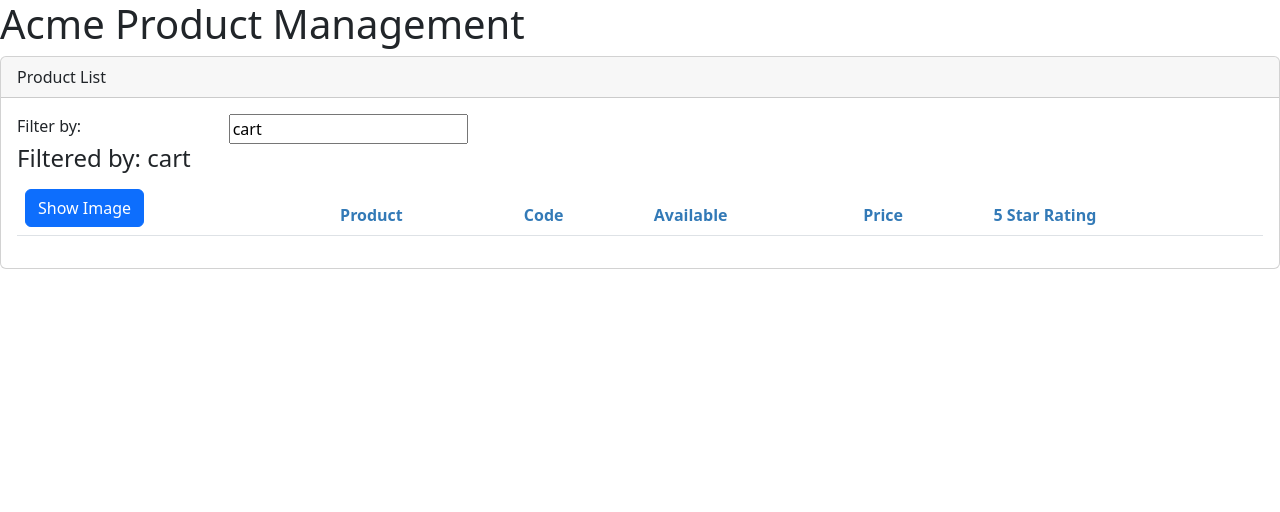
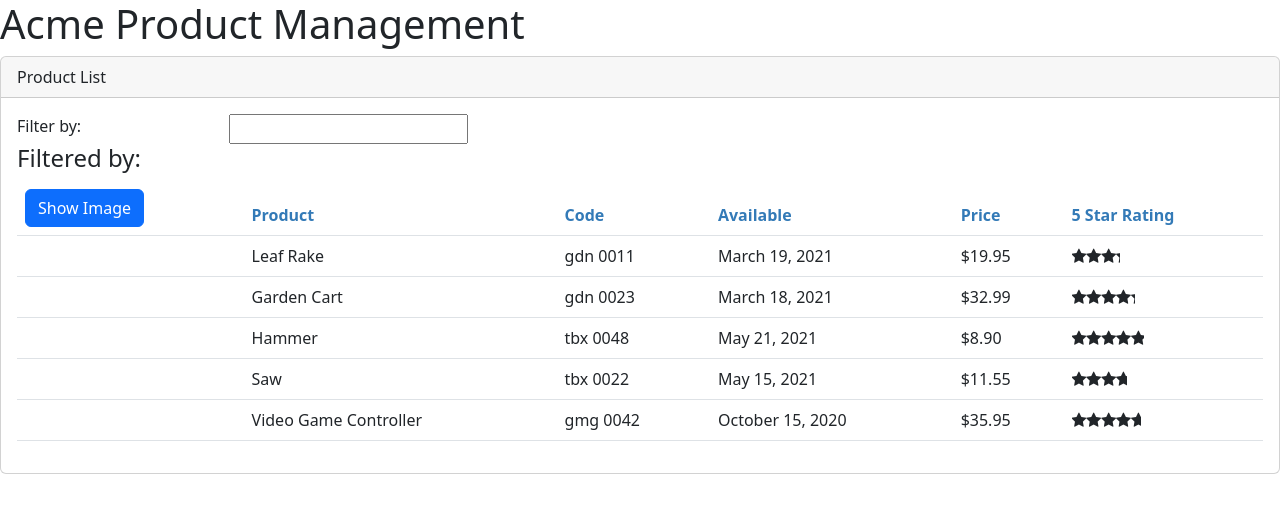
Before and after one commit to BrunoCandia/apm-new, an Angular app: page / in a window 1280 px wide. Shown: the top 512 px of the page. Built offline with nearby package versions, Linux system fonts and the light colour scheme.

Commit message:
Services and Dependency Injection

```diff
--- a/src/app/products/product-list.component.ts
+++ b/src/app/products/product-list.component.ts
@@ -1,5 +1,6 @@
 import { Component, OnInit } from "@angular/core";
 import { IProduct } from "./product";
+import { ProductService } from "./product.service";
 
 @Component({
     selector: 'pm-products',
@@ -26,59 +27,69 @@
     }
 
     filteredProducts: IProduct[] = [];
+    products: IProduct[] = [];
 
-    products: IProduct[] = [
-        {
-          "productId": 1,
-          "productName": "Leaf Rake",
-          "productCode": "GDN-0011",
-          "releaseDate": "March 19, 2021",
-          "description": "Leaf rake with 48-inch wooden handle.",
-          "price": 19.95,
-          "starRating": 3.2,
-          "imageUrl": "assets/images/leaf_rake.png"
-        },
-        {
-          "productId": 2,
-          "productName": "Garden Cart",
-          "productCode": "GDN-0023",
-          "releaseDate": "March 18, 2021",
-          "description": "15 gallon capacity rolling garden cart",
-          "price": 32.99,
-          "starRating": 4.2,
-          "imageUrl": "assets/images/garden_cart.png"
-        },
-        {
-          "productId": 5,
-          "productName": "Hammer",
-          "productCode": "TBX-0048",
-          "releaseDate": "May 21, 2021",
-          "description": "Curved claw steel hammer",
-          "price": 8.9,
-          "starRating": 4.8,
-          "imageUrl": "assets/images/hammer.png"
-        },
-        {
-          "productId": 8,
-          "productName": "Saw",
-          "productCode": "TBX-0022",
-          "releaseDate": "May 15, 2021",
-          "description": "15-inch steel blade hand saw",
-          "price": 11.55,
-          "starRating": 3.7,
-          "imageUrl": "assets/images/saw.png"
-        },
-        {
-          "productId": 10,
-          "productName": "Video Game Controller",
-          "productCode": "GMG-0042",
-          "releaseDate": "October 15, 2020",
-          "description": "Standard two-button video game controller",
-          "price": 35.95,
-          "starRating": 4.6,
-          "imageUrl": "assets/images/xbox-controller.png"
-        }
-      ];
+    // products: IProduct[] = [
+    //     {
+    //       "productId": 1,
+    //       "productName": "Leaf Rake",
+    //       "productCode": "GDN-0011",
+    //       "releaseDate": "March 19, 2021",
+    //       "description": "Leaf rake with 48-inch wooden handle.",
+    //       "price": 19.95,
+    //       "starRating": 3.2,
+    //       "imageUrl": "assets/images/leaf_rake.png"
+    //     },
+    //     {
+    //       "productId": 2,
+    //       "productName": "Garden Cart",
+    //       "productCode": "GDN-0023",
+    //       "releaseDate": "March 18, 2021",
+    //       "description": "15 gallon capacity rolling garden cart",
+    //       "price": 32.99,
+    //       "starRating": 4.2,
+    //       "imageUrl": "assets/images/garden_cart.png"
+    //     },
+    //     {
+    //       "productId": 5,
+    //       "productName": "Hammer",
+    //       "productCode": "TBX-0048",
+    //       "releaseDate": "May 21, 2021",
+    //       "description": "Curved claw steel hammer",
+    //       "price": 8.9,
+    //       "starRating": 4.8,
+    //       "imageUrl": "assets/images/hammer.png"
+    //     },
+    //     {
+    //       "productId": 8,
+    //       "productName": "Saw",
+    //       "productCode": "TBX-0022",
+    //       "releaseDate": "May 15, 2021",
+    //       "description": "15-inch steel blade hand saw",
+    //       "price": 11.55,
+    //       "starRating": 3.7,
+    //       "imageUrl": "assets/images/saw.png"
+    //     },
+    //     {
+    //       "productId": 10,
+    //       "productName": "Video Game Controller",
+    //       "productCode": "GMG-0042",
+    //       "releaseDate": "October 15, 2020",
+    //       "description": "Standard two-button video game controller",
+    //       "price": 35.95,
+    //       "starRating": 4.6,
+    //       "imageUrl": "assets/images/xbox-controller.png"
+    //     }
+    //   ];
+
+    // private _productService;
+    // constructor(productService: ProductService){
+    //   this._productService = productService;
+    // }
+
+    //Shorthand for above definition
+    constructor(private productService: ProductService){
+    }
 
     performFilter(filterBy: string): IProduct[]{
       filterBy = filterBy.toLocaleLowerCase();
@@ -91,7 +102,9 @@
     }
 
     ngOnInit(): void {
-      this._listFilter = 'cart';
+      this.products = this.productService.getProducts();
+      this.filteredProducts = this.products;
+      //this._listFilter = 'cart';
     }
 
     onRatingClicked(message: string): void {
--- /dev/null
+++ b/src/app/products/product.service.ts
@@ -0,0 +1,63 @@
+import { Injectable } from "@angular/core"
+import { IProduct } from "./product";
+
+@Injectable({
+    providedIn: 'root'
+})
+export class ProductService {
+
+    getProducts(): IProduct[] {
+        return [
+            {
+              "productId": 1,
+              "productName": "Leaf Rake",
+              "productCode": "GDN-0011",
+              "releaseDate": "March 19, 2021",
+              "description": "Leaf rake with 48-inch wooden handle.",
+              "price": 19.95,
+              "starRating": 3.2,
+              "imageUrl": "assets/images/leaf_rake.png"
+            },
+            {
+              "productId": 2,
+              "productName": "Garden Cart",
+              "productCode": "GDN-0023",
+              "releaseDate": "March 18, 2021",
+              "description": "15 gallon capacity rolling garden cart",
+              "price": 32.99,
+              "starRating": 4.2,
+              "imageUrl": "assets/images/garden_cart.png"
+            },
+            {
+              "productId": 5,
+              "productName": "Hammer",
+              "productCode": "TBX-0048",
+              "releaseDate": "May 21, 2021",
+              "description": "Curved claw steel hammer",
+              "price": 8.9,
+              "starRating": 4.8,
+              "imageUrl": "assets/images/hammer.png"
+            },
+            {
+              "productId": 8,
+              "productName": "Saw",
+              "productCode": "TBX-0022",
+              "releaseDate": "May 15, 2021",
+              "description": "15-inch steel blade hand saw",
+              "price": 11.55,
+              "starRating": 3.7,
+              "imageUrl": "assets/images/saw.png"
+            },
+            {
+              "productId": 10,
+              "productName": "Video Game Controller",
+              "productCode": "GMG-0042",
+              "releaseDate": "October 15, 2020",
+              "description": "Standard two-button video game controller",
+              "price": 35.95,
+              "starRating": 4.6,
+              "imageUrl": "assets/images/xbox-controller.png"
+            }
+          ];
+    }
+}
--- a/src/app/shared/star.component.ts
+++ b/src/app/shared/star.component.ts
@@ -1,4 +1,3 @@
-import { outputAst } from "@angular/compiler";
 import { Component, EventEmitter, Input, OnChanges, Output, SimpleChanges } from "@angular/core";
 
 @Component({
```
